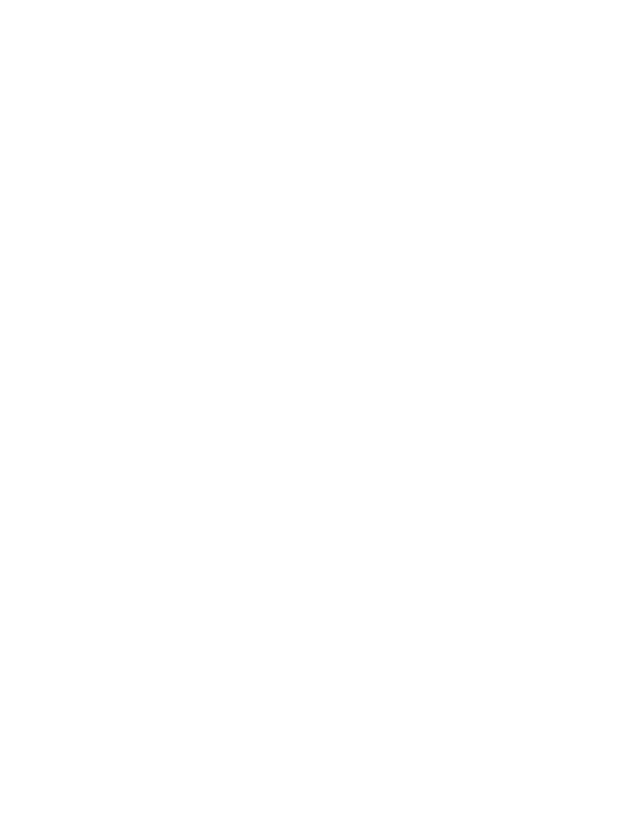
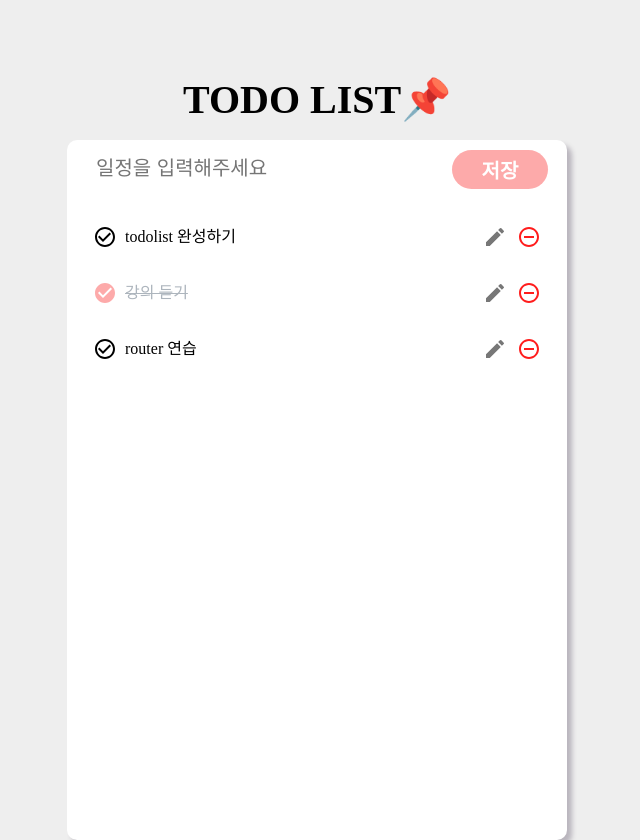
Before and after one commit to haeun82/react_todo_haeun, a React (Create React App) app: page / in a window 1280 px wide. Shown: the whole page, without its empty margins (323-963 px from the left). Before the commit the page ends 800 px from the top, so only its background shows below. Built offline with nearby package versions, Linux system fonts and the light colour scheme.

Commit message:
todo 앱 위에서부터 스타일 적용중..

```diff
--- a/src/App.js
+++ b/src/App.js
@@ -1,14 +1,56 @@
 import { BrowserRouter, Route, Routes } from 'react-router-dom';
+import { createGlobalStyle } from 'styled-components';
+import reset, { Reset } from "styled-reset";
 import styled from 'styled-components';
 
-import MainPage from './components/page/MainPage';
+import MainPage from './components/MainPage';
+import { useState } from 'react';
+
+const GlobalStyle = createGlobalStyle`
+  /* reset css */
+  ${reset}
+
+  /* 글로벌(공통) 스타일 */
+  body {
+    background: #eeeeee;
+  }
+`;
+
+const MainTitleText = styled.p`
+  font-size: 40px;
+  font-weight: bold;
+  text-align: center;
+  margin-top: 5rem;
+  margin-bottom: 20px;
+`;
 
 
 function App() {
+  const [todos, setTodos] = useState([
+    {
+      id: 1,
+      text: 'todolist 완성하기',
+      date: new Date(),
+      checked: false
+    },
+    {
+      id: 2,
+      text: '강의 듣기',
+      checked: true
+    },
+    {
+      id: 3,
+      text: 'router 연습',
+      checked: false
+    }
+  ]);
+
   return (
     <BrowserRouter>
+      <GlobalStyle />
+      <MainTitleText>TODO LIST📌</MainTitleText>
       <Routes>
-        <Route path='/' element={<MainPage />}/>
+        <Route path='/' element={<MainPage todos={todos} />}/>
       </Routes>
     </BrowserRouter>
   );
--- /dev/null
+++ b/src/components/MainPage.jsx
@@ -0,0 +1,31 @@
+import React from 'react';
+import styled from 'styled-components';
+import TodoInput from './TodoInput';
+import TodoList from './TodoList';
+
+const TodoMainWrapper = styled.div`
+	width: 500px;
+	margin: 0 auto;
+	background: #fff;
+  box-shadow: 5px 5px 5px #b9b5bd;
+  min-height: 700px;
+	max-height: 1000px;
+	overflow-y: auto;
+  border-radius: 10px;
+  padding: 10px;
+  box-sizing: border-box;
+`;
+
+
+function MainPage(props) {
+  const { todos } = props;
+  console.log(todos);
+	return (
+		<TodoMainWrapper>
+			<TodoInput></TodoInput>
+      <TodoList todos={todos}></TodoList>
+		</TodoMainWrapper>
+	);
+}
+
+export default MainPage;
--- /dev/null
+++ b/src/components/TodoInput.jsx
@@ -0,0 +1,51 @@
+import React from 'react';
+import styled from 'styled-components';
+
+const InputWarrper = styled.form`
+  width: 100%;
+  display: flex;
+  justify-content: space-around;
+  margin-bottom: 20px;
+`;
+
+const InputText = styled.input`
+  width: 70%;
+  outline: none;
+  border: none;
+  font-size: 20px;
+  padding-left: 10px;
+  background-color: transparent;
+  border-bottom: 2px solid transparent;
+  transition: 0.3s;
+
+  &:focus {
+    background-color: transparent;
+    border-bottom: 2px solid #fdaaaa;
+  }
+`;
+
+const InputTextButton = styled.button`
+  width: 20%;
+  outline: none;
+  border: none;
+  border-radius: 20px;
+  font-size: 20px;
+  font-weight: bold;
+  background: #fdaaaa;
+  padding: 5px 0;
+  color: #fff;
+  cursor: pointer;
+`;
+
+function TodoInput(props) {
+	return (
+		<InputWarrper>
+			<InputText
+        placeholder='일정을 입력해주세요'
+      ></InputText>
+      <InputTextButton>저장</InputTextButton>
+		</InputWarrper>
+	);
+}
+
+export default TodoInput;
--- /dev/null
+++ b/src/components/TodoList.jsx
@@ -0,0 +1,21 @@
+import React from 'react';
+import styled from 'styled-components';
+import TodoListItem from './TodoListItem';
+
+const TodoListWrapper = styled.div`
+  width: 100%;
+  height: 100%;
+`;
+function TodoList(props) {
+  const { todos } = props;
+  console.log(todos);
+  return (
+    <TodoListWrapper>
+      {todos.map((todo, index) => {
+        return <TodoListItem key={todo.id} todo={todo} />
+      })}
+    </TodoListWrapper>
+  );
+}
+
+export default TodoList;
--- /dev/null
+++ b/src/components/TodoListItem.jsx
@@ -0,0 +1,81 @@
+import React from 'react';
+import { AiOutlineCheckCircle, BsFillCheckCircleFill, MdCheckCircle, MdCheckCircleOutline, MdCreate, MdRemoveCircleOutline } from "react-icons/md";
+import styled, { css } from 'styled-components';
+
+const TodoListItemWrapper = styled.div`
+	padding: 1rem;
+	display: flex;
+	align-items: center;
+`;
+
+const CheckBox = styled.div`
+  display: flex;
+	align-items: center;
+	cursor: pointer;
+
+	svg {
+		/* 아이콘 스타일링 */
+		font-size: 1.5rem;
+
+		/* 체크됐을 때 보여질 스타일 */
+		color: ${props => props.checked && '#fdaaaa'};
+  }
+`;
+
+const Text = styled.div`
+	margin-left: 0.5rem;
+	flex: 1;
+
+	/* 체크됐을 때 보여줄 스타일 */
+	${props => props.checked &&
+		css`
+			color: #adb5bd;
+			text-decoration: line-through;
+		`
+	}
+`;
+
+const ChangeContent = styled.div`
+  display: flex;
+	align-items: center;
+	font-size: 1.5rem;
+  color: #777;
+  cursor: pointer;
+  margin-right: 10px;
+
+  &:hover {
+    color: #313131;
+  }
+`;
+
+const Remove = styled.div`
+	display: flex;
+	align-items: center;
+	font-size: 1.5rem;
+	color: #ff1d1d;
+	cursor: pointer;
+
+	&:hover {
+		color: #e70000;
+	}
+`;
+
+function TodoListItem(props) {
+  const {todo:{id, text, date, checked}} = props;
+  return (
+    <TodoListItemWrapper>
+      <CheckBox checked={checked} >
+        {checked ? <MdCheckCircle /> : <MdCheckCircleOutline />}
+      </CheckBox>
+      <Text checked={checked}>{text}</Text>
+      <ChangeContent>
+        <MdCreate />
+      </ChangeContent>
+      <Remove>
+        <MdRemoveCircleOutline />
+      </Remove>
+    </TodoListItemWrapper>
+  );
+}
+
+export default TodoListItem;
--- a/src/components/page/MainPage.jsx
+++ /dev/null
@@ -1,19 +0,0 @@
-import React from 'react';
-import styled from 'styled-components';
-
-const TodoMainWrapper = styled.div`
-	width: 600px;
-	margin: 0 auto;
-	background: #ececec;
-`;
-
-
-function MainPage(props) {
-	return (
-		<TodoMainWrapper>
-
-		</TodoMainWrapper>
-	);
-}
-
-export default MainPage;
--- a/src/index.js
+++ b/src/index.js
@@ -6,9 +6,7 @@
 
 const root = ReactDOM.createRoot(document.getElementById('root'));
 root.render(
-  <React.StrictMode>
-    <App />
-  </React.StrictMode>
+  <App />
 );
 
 // If you want to start measuring performance in your app, pass a function
```
Also changed, not shown: src/components/list/TodoInput.jsx (deleted, +0 -11 lines), src/components/list/TodoList.jsx (deleted), src/components/list/TodoListItem.jsx (deleted).
